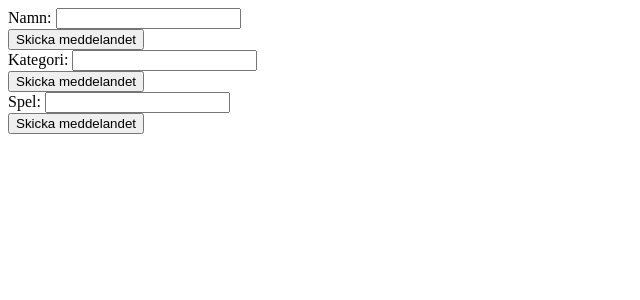
After one commit to Blsexual/Stefan-GameOn, a PHP site: page /addAKS.html in a window 1280 px wide. The commit adds this page. Shown: the top 300 px of the page, without its empty margins (0-640 px from the left). Run offline with PHP 8.4, Linux system fonts and the light colour scheme.

Commit message:
formulärhantering db

```diff
--- /dev/null
+++ b/addAKS.html
@@ -0,0 +1,25 @@
+<!DOCTYPE html>
+<html lang="sv">
+    <head>
+        <meta charset="utf-8">
+        <link rel="stylesheet">
+    </head>
+    <body>
+        <form id="form" name="form" method="post" action="AddAKS.php">
+
+            <label for"namn">Namn:</label>
+            <input type="text" name="namn" id="namn" /> <br>
+            <input type="submit" name="skicka" id="skicka" value="Skicka meddelandet" />
+        </form>
+        <form id="form" name="form" method="post" action="AddAKS.php">
+            <label for"kategori">Kategori:</label>
+            <input type="text" name="kategori" id="kategori" /> <br>
+            <input type="submit" name="skicka" id="skicka" value="Skicka meddelandet" />
+        </form>
+        <form id="form" name="form" method="post" action="AddAKS.php">
+            <label for"spel">Spel:</label>
+            <input type="text" name="spel" id="spel" /> <br>
+            <input type="submit" name="skicka" id="skicka" value="Skicka meddelandet" />
+        </form>
+    </body>
+</html>
```
Also changed, not shown: AddAKS.php (+6 -4 lines).
